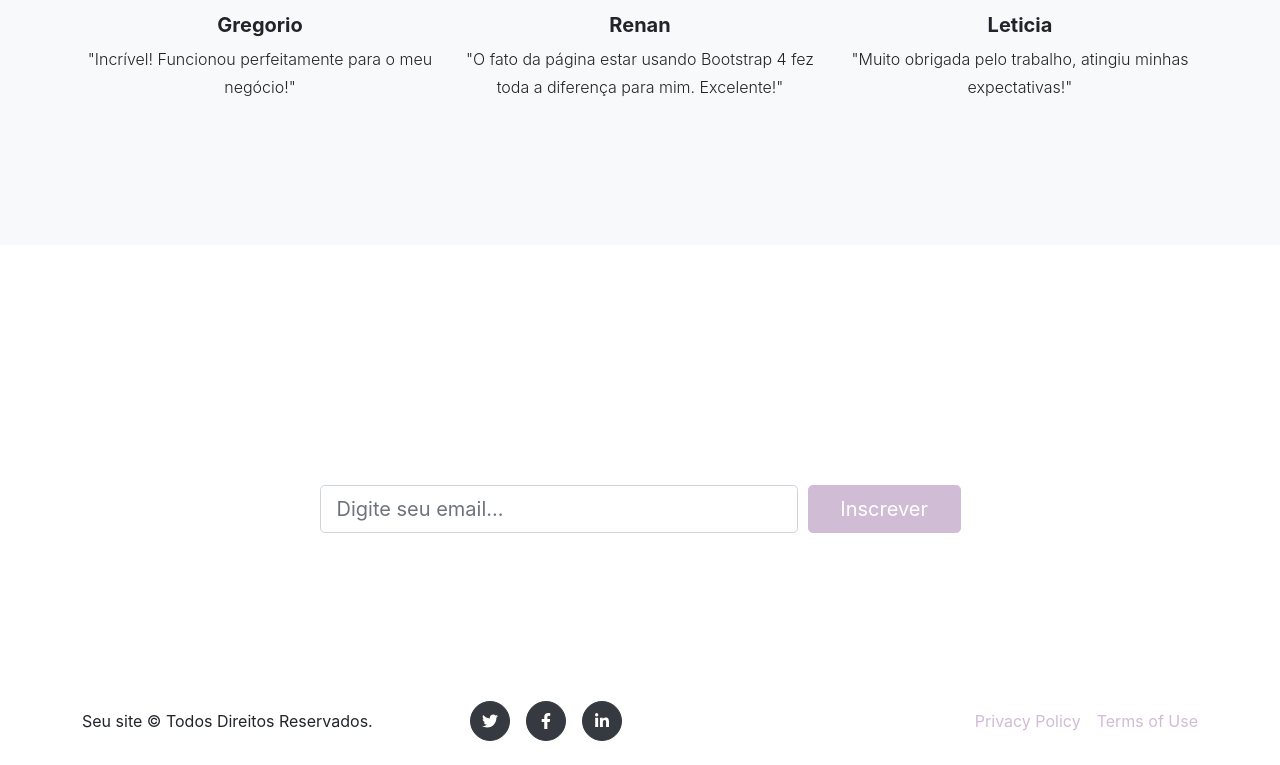
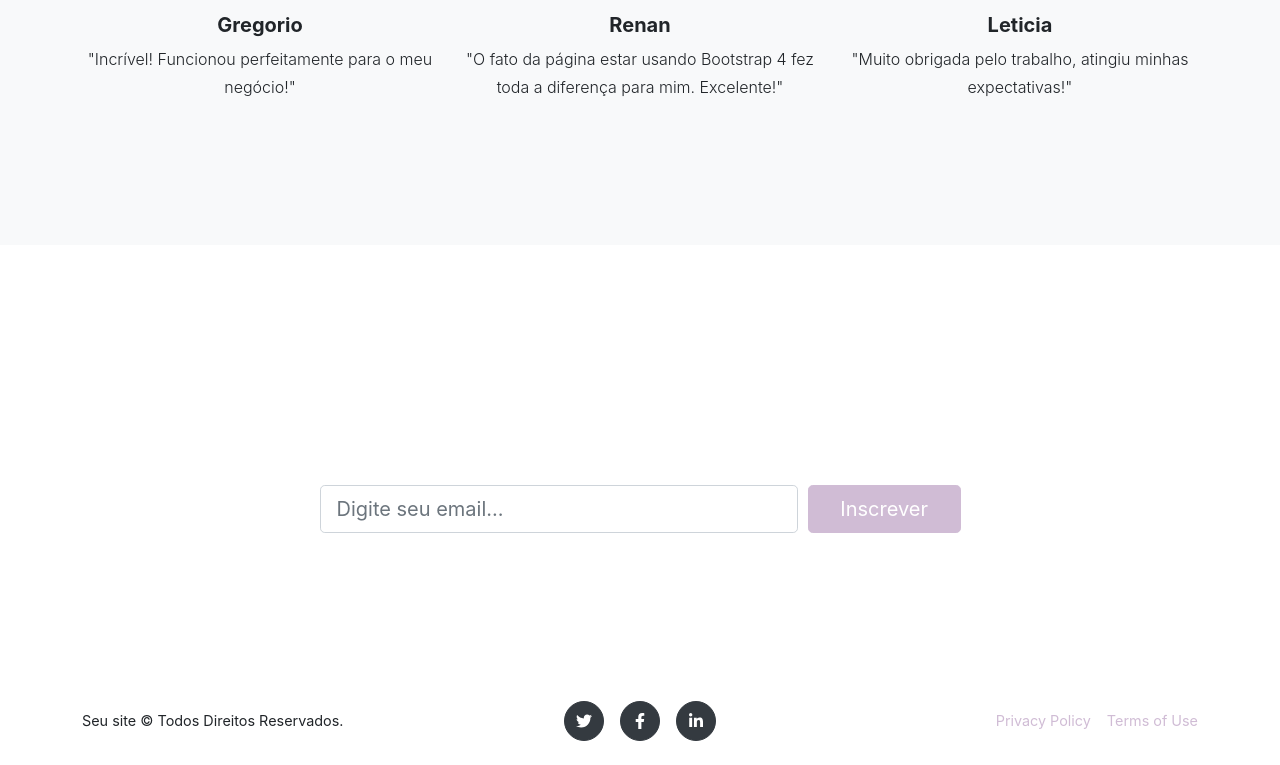
Before and after one commit to felcg/BootstrapLandingPage2, a React app: page / in a window 1280 px wide. Shown: the part 3045-3810 px from the top of the page. Built offline with nearby package versions, Linux system fonts and the light colour scheme.

Commit message:
Atualiza scss

```diff
--- a/src/Assets/styles.scss
+++ b/src/Assets/styles.scss
@@ -14,3 +14,7 @@
 @import "./sections/masthead.scss";
 @import "./sections/portfolio.scss";
 @import "./sections/navbar.scss";
+@import "./sections/about.scss";
+@import "./sections//team.scss";
+@import "./sections/contact.scss";
+@import "./sections/footer.scss"
--- a/src/Assets/variables.scss
+++ b/src/Assets/variables.scss
@@ -2,3 +2,4 @@
 @import "./variables/typography.scss";
 @import "./variables/spacing.scss";
 @import "./variables/grid.scss";
+@import "./variables/forms.scss"
```
